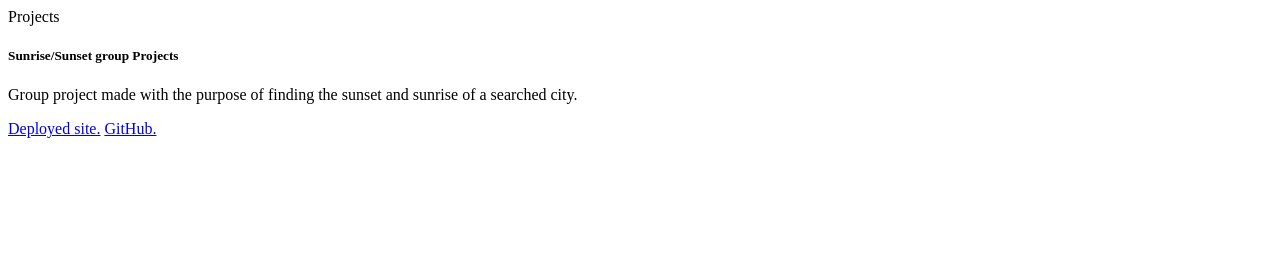
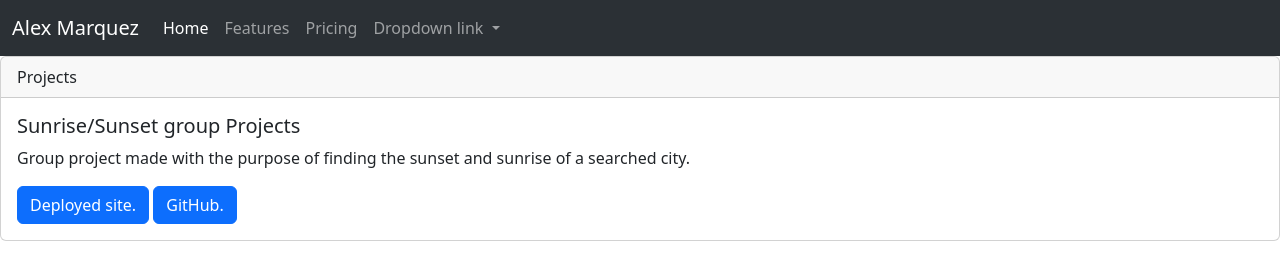
Before and after one commit to AlxMarz/Portfolio-2, a plain HTML site: page index.html in a window 1280 px wide. Drawn offline with nearby package versions, Linux system fonts and the light colour scheme.

Commit message:
added a navbar

```diff
--- a/index.html
+++ b/index.html
@@ -4,12 +4,46 @@
     <meta charset="UTF-8">
     <meta http-equiv="X-UA-Compatible" content="IE=edge">
     <meta name="viewport" content="width=device-width, initial-scale=1.0">
-    <script src="https://cdn.jsdelivr.net/npm/@popperjs/core@2.11.7/dist/umd/popper.min.js" integrity="sha384-zYPOMqeu1DAVkHiLqWBUTcbYfZ8osu1Nd6Z89ify25QV9guujx43ITvfi12/QExE" crossorigin="anonymous"></script>
+    <link href="https://cdn.jsdelivr.net/npm/bootstrap@5.3.0-alpha3/dist/css/bootstrap.min.css" rel="stylesheet" integrity="sha384-KK94CHFLLe+nY2dmCWGMq91rCGa5gtU4mk92HdvYe+M/SXH301p5ILy+dN9+nJOZ" crossorigin="anonymous">
+
+
     <link rel="stylesheet" href="styles.css">
     <title>Alex Marquez Portfolio</title>
 </head>
 
 <body>
+  <nav class="navbar navbar-expand-lg bg-body-tertiary navbar bg-dark" data-bs-theme="dark">
+    <div class="container-fluid">
+      <a class="navbar-brand" href="#">Alex Marquez</a>
+      <button class="navbar-toggler" type="button" data-bs-toggle="collapse" data-bs-target="#navbarNavDropdown" aria-controls="navbarNavDropdown" aria-expanded="false" aria-label="Toggle navigation">
+        <span class="navbar-toggler-icon"></span>
+      </button>
+      <div class="collapse navbar-collapse" id="navbarNavDropdown">
+        <ul class="navbar-nav">
+          <li class="nav-item">
+            <a class="nav-link active" aria-current="page" href="#">Home</a>
+          </li>
+          <li class="nav-item">
+            <a class="nav-link" href="#">Features</a>
+          </li>
+          <li class="nav-item">
+            <a class="nav-link" href="#">Pricing</a>
+          </li>
+          <li class="nav-item dropdown">
+            <a class="nav-link dropdown-toggle" href="#" role="button" data-bs-toggle="dropdown" aria-expanded="false">
+              Dropdown link
+            </a>
+            <ul class="dropdown-menu">
+              <li><a class="dropdown-item" href="#">Action</a></li>
+              <li><a class="dropdown-item" href="#">Another action</a></li>
+              <li><a class="dropdown-item" href="#">Something else here</a></li>
+            </ul>
+          </li>
+        </ul>
+      </div>
+    </div>
+  </nav>
+
     <div class="card">
         <div class="card-header">
           Projects
```
